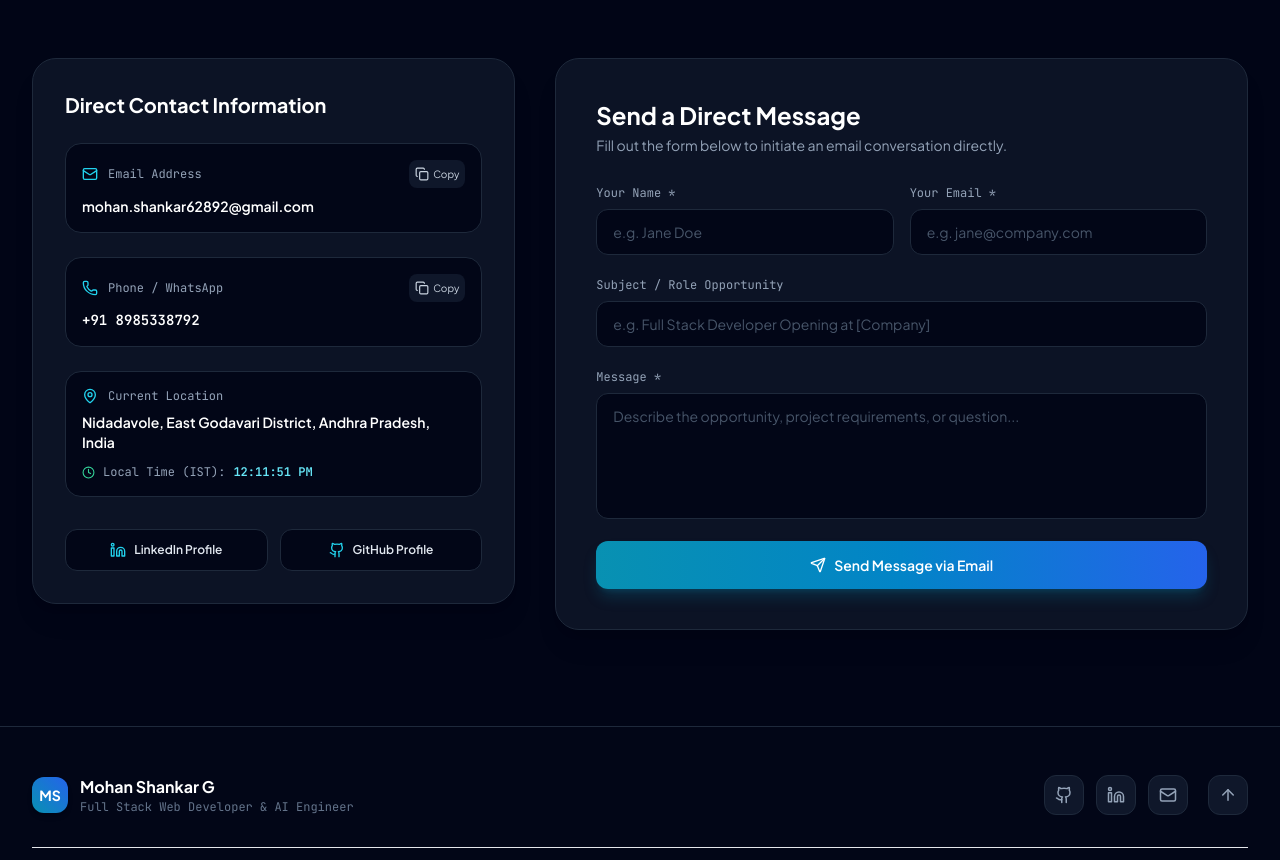
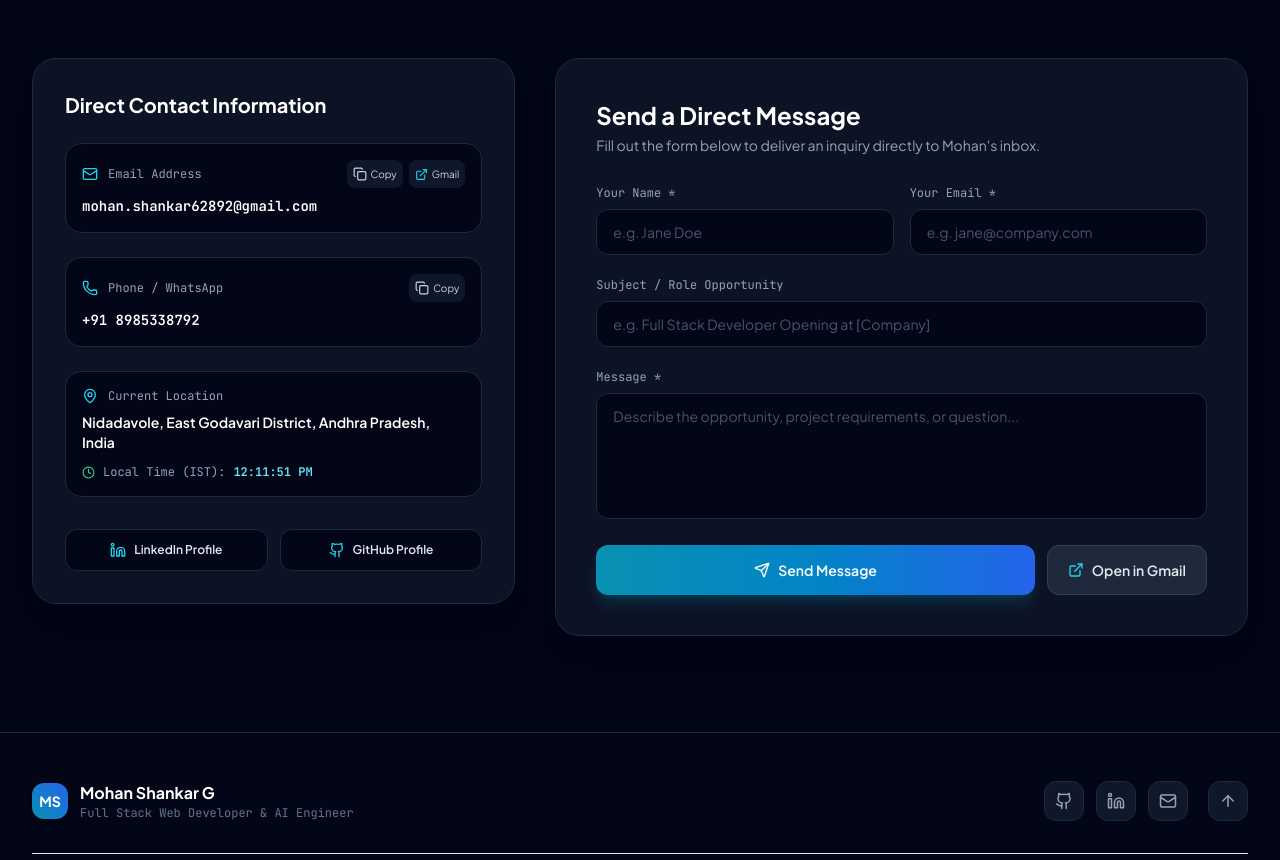
Before and after one commit to mohanShankarG/Portfolio, a React (Vite) app: page / in a window 1280 px wide. Shown: the part 11120-11980 px from the top of the page. Built offline with nearby package versions, Linux system fonts and the light colour scheme.

Commit message:
Enhance Contact form with FormSubmit direct inbox delivery and 1-click Gmail web compose

```diff
--- a/src/components/Contact.jsx
+++ b/src/components/Contact.jsx
@@ -11,7 +11,9 @@ import {
   Clock,
   Sparkles,
   MessageSquare,
-  ExternalLink
+  ExternalLink,
+  Loader2,
+  AlertCircle
 } from 'lucide-react';
 import { personalInfo } from '../data/portfolioData';
 
@@ -19,6 +21,8 @@ export default function Contact() {
   const [copiedEmail, setCopiedEmail] = useState(false);
   const [copiedPhone, setCopiedPhone] = useState(false);
   const [currentTime, setCurrentTime] = useState('');
+  const [loading, setLoading] = useState(false);
+  const [status, setStatus] = useState(null); // { type: 'success' | 'error', message: '' }
 
   // Form state
   const [formData, setFormData] = useState({
@@ -27,7 +31,6 @@ export default function Contact() {
     subject: '',
     message: ''
   });
-  const [isSent, setIsSent] = useState(false);
 
   // Live IST Clock (Indian Standard Time)
   useEffect(() => {
@@ -58,17 +61,60 @@ export default function Contact() {
     setTimeout(() => setCopiedPhone(false), 2000);
   };
 
-  const handleSubmit = (e) => {
+  const openGmailCompose = () => {
+    const gmailUrl = `https://mail.google.com/mail/?view=cm&fs=1&to=${encodeURIComponent(personalInfo.email)}&su=${encodeURIComponent(
+      formData.subject || `Opportunity Inquiry from ${formData.name || 'Visitor'}`
+    )}&body=${encodeURIComponent(
+      `Hello Mohan,\n\nName: ${formData.name || ''}\nEmail: ${formData.email || ''}\n\nMessage:\n${formData.message || ''}`
+    )}`;
+    window.open(gmailUrl, '_blank');
+  };
+
+  const handleSubmit = async (e) => {
     e.preventDefault();
-    // Open default mail client with encoded parameters
-    const mailtoUrl = `mailto:${personalInfo.email}?subject=${encodeURIComponent(
-      formData.subject || `Opportunity Inquiry from ${formData.name}`
-    )}&body=${encodeURIComponent(
-      `Hello Mohan,\n\nName: ${formData.name}\nEmail: ${formData.email}\n\nMessage:\n${formData.message}`
-    )}`;
-    window.location.href = mailtoUrl;
-    setIsSent(true);
-    setTimeout(() => setIsSent(false), 5000);
+    setLoading(true);
+    setStatus(null);
+
+    try {
+      // POST directly to FormSubmit backend API
+      const response = await fetch("https://formsubmit.co/ajax/mohan.shankar62892@gmail.com", {
+        method: "POST",
+        headers: {
+          "Content-Type": "application/json",
+          "Accept": "application/json"
+        },
+        body: JSON.stringify({
+          name: formData.name,
+          email: formData.email,
+          _subject: formData.subject || `Portfolio Inquiry from ${formData.name}`,
+          message: formData.message,
+          _template: "table",
+          _captcha: "false"
+        })
+      });
+
+      const data = await response.json();
+
+      if (response.ok && (data.success === "true" || data.success === true || data.message)) {
+        setStatus({
+          type: 'success',
+          message: 'Message delivered directly to Mohan’s inbox! Thank you, I will reply shortly.'
+        });
+        setFormData({ name: '', email: '', subject: '', message: '' });
+      } else {
+        setStatus({
+          type: 'fallback',
+          message: 'Click below to dispatch directly via Gmail web or your mail client.'
+        });
+      }
+    } catch (err) {
+      setStatus({
+        type: 'fallback',
+        message: 'Network error with automatic dispatch. Click below to send directly via Gmail.'
+      });
+    } finally {
+      setLoading(false);
+    }
   };
 
   return (
@@ -107,6 +153,7 @@ export default function Contact() {
                     <Mail size={16} className="text-cyan-400" />
                     <span>Email Address</span>
                   </div>
+                  <div className="flex items-center gap-1.5">
                     <button
                       onClick={handleCopyEmail}
                       className="p-1.5 rounded-lg bg-slate-900 hover:bg-slate-800 text-slate-300 hover:text-cyan-300 text-xs flex items-center gap-1 transition-colors"
@@ -115,10 +162,19 @@ export default function Contact() {
                       {copiedEmail ? <Check size={14} className="text-emerald-400" /> : <Copy size={14} />}
                       <span className="text-[10px]">{copiedEmail ? "Copied!" : "Copy"}</span>
                     </button>
+                    <button
+                      onClick={openGmailCompose}
+                      className="p-1.5 rounded-lg bg-slate-900 hover:bg-slate-800 text-slate-300 hover:text-cyan-300 text-xs flex items-center gap-1 transition-colors"
+                      title="Open in Gmail"
+                    >
+                      <ExternalLink size={13} className="text-cyan-400" />
+                      <span className="text-[10px]">Gmail</span>
+                    </button>
+                  </div>
                 </div>
                 <a
                   href={`mailto:${personalInfo.email}`}
-                  className="text-sm font-semibold text-white hover:text-cyan-300 transition-colors block break-all"
+                  className="text-sm font-semibold text-white hover:text-cyan-300 transition-colors block break-all font-mono"
                 >
                   {personalInfo.email}
                 </a>
@@ -198,7 +254,7 @@ export default function Contact() {
                   Send a Direct Message
                 </h3>
                 <p className="text-xs sm:text-sm text-slate-400 mt-1">
-                  Fill out the form below to initiate an email conversation directly.
+                  Fill out the form below to deliver an inquiry directly to Mohan's inbox.
                 </p>
               </div>
 
@@ -252,18 +308,59 @@ export default function Contact() {
                   ></textarea>
                 </div>
 
+                <div className="flex flex-col sm:flex-row gap-3 pt-1">
                   <button
                     type="submit"
-                  className="w-full flex items-center justify-center gap-2 py-3.5 px-6 rounded-xl font-semibold text-white bg-gradient-to-r from-cyan-600 via-sky-600 to-blue-600 hover:from-cyan-500 hover:to-blue-500 shadow-lg shadow-cyan-600/25 transition-all hover:scale-[1.01] active:scale-[0.99] text-sm"
+                    disabled={loading}
+                    className="flex-1 flex items-center justify-center gap-2 py-3.5 px-6 rounded-xl font-semibold text-white bg-gradient-to-r from-cyan-600 via-sky-600 to-blue-600 hover:from-cyan-500 hover:to-blue-500 shadow-lg shadow-cyan-600/25 transition-all hover:scale-[1.01] active:scale-[0.99] text-sm disabled:opacity-50 disabled:cursor-not-allowed"
                   >
+                    {loading ? (
+                      <>
+                        <Loader2 size={16} className="animate-spin" />
+                        <span>Delivering to Inbox...</span>
+                      </>
+                    ) : (
+                      <>
                         <Send size={16} />
-                  <span>Send Message via Email</span>
+                        <span>Send Message</span>
+                      </>
+                    )}
                   </button>
 
-                {isSent && (
-                  <div className="p-3 rounded-xl bg-emerald-950/60 border border-emerald-500/40 text-emerald-300 text-xs flex items-center gap-2">
-                    <Check size={16} />
-                    <span>Opening your mail client to dispatch your message. Thank you!</span>
+                  <button
+                    type="button"
+                    onClick={openGmailCompose}
+                    className="px-5 py-3.5 rounded-xl border border-slate-700 bg-slate-800 hover:bg-slate-700 text-slate-200 font-semibold text-sm flex items-center justify-center gap-2 transition-all hover:border-cyan-500/50"
+                  >
+                    <ExternalLink size={16} className="text-cyan-400" />
+                    <span>Open in Gmail</span>
+                  </button>
+                </div>
+
+                {status && status.type === 'success' && (
+                  <div className="p-4 rounded-xl bg-emerald-950/70 border border-emerald-500/50 text-emerald-300 text-xs flex items-start gap-3">
+                    <Check size={18} className="shrink-0 mt-0.5 text-emerald-400" />
+                    <div>
+                      <div className="font-bold">{status.message}</div>
+                      <div className="text-[11px] text-emerald-400/80 mt-0.5">Check your inbox or spam folder if this was your first test submission.</div>
+                    </div>
+                  </div>
+                )}
+
+                {status && status.type === 'fallback' && (
+                  <div className="p-4 rounded-xl bg-blue-950/70 border border-blue-500/50 text-blue-200 text-xs space-y-2">
+                    <div className="flex items-center gap-2 font-semibold">
+                      <AlertCircle size={16} className="text-cyan-400" />
+                      <span>{status.message}</span>
+                    </div>
+                    <button
+                      type="button"
+                      onClick={openGmailCompose}
+                      className="inline-flex items-center gap-1.5 px-3 py-1.5 rounded-lg bg-cyan-600 hover:bg-cyan-500 text-white font-bold text-xs transition-colors"
+                    >
+                      <ExternalLink size={13} />
+                      <span>Open in Gmail Web Now</span>
+                    </button>
                   </div>
                 )}
               </form>
```
Lines whose indentation alone changed are shown as unchanged.
